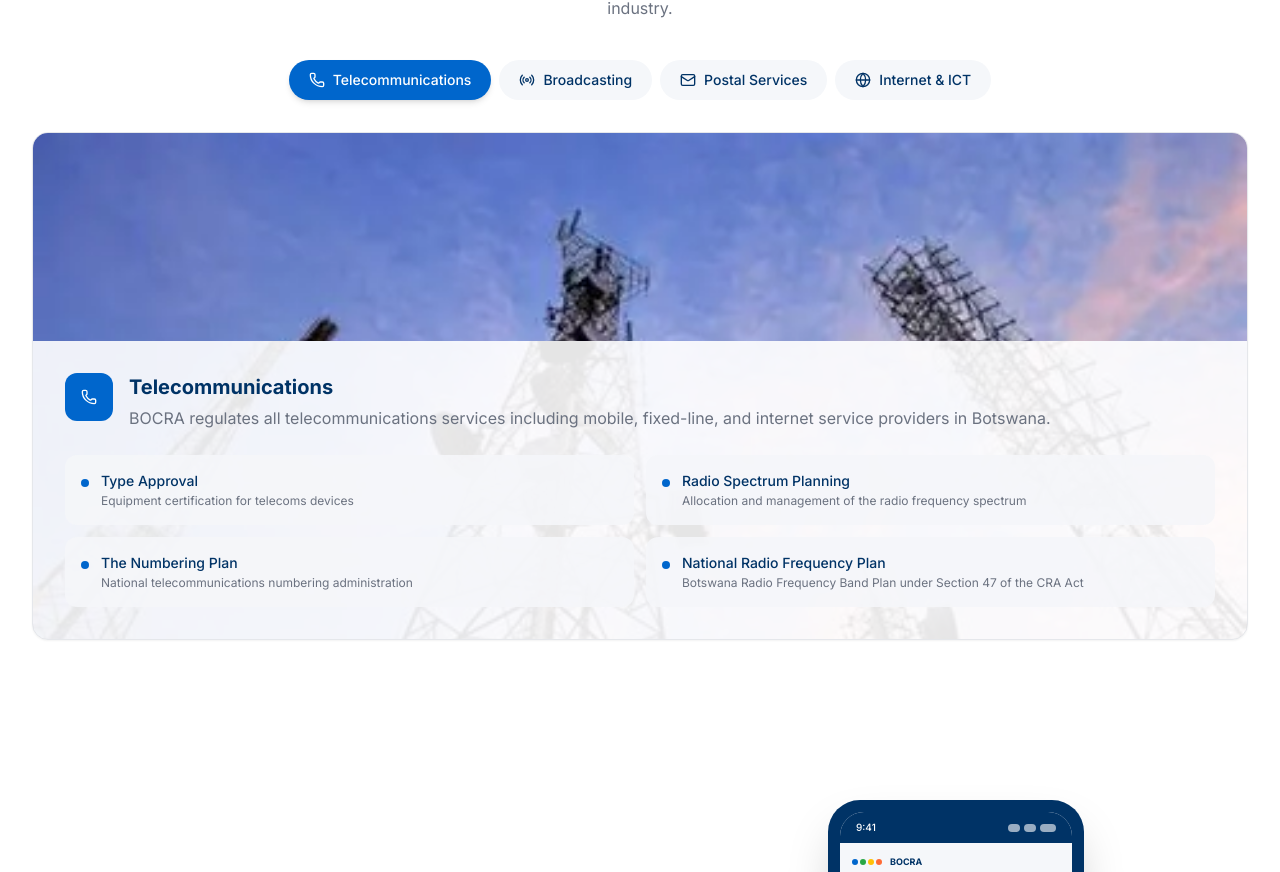
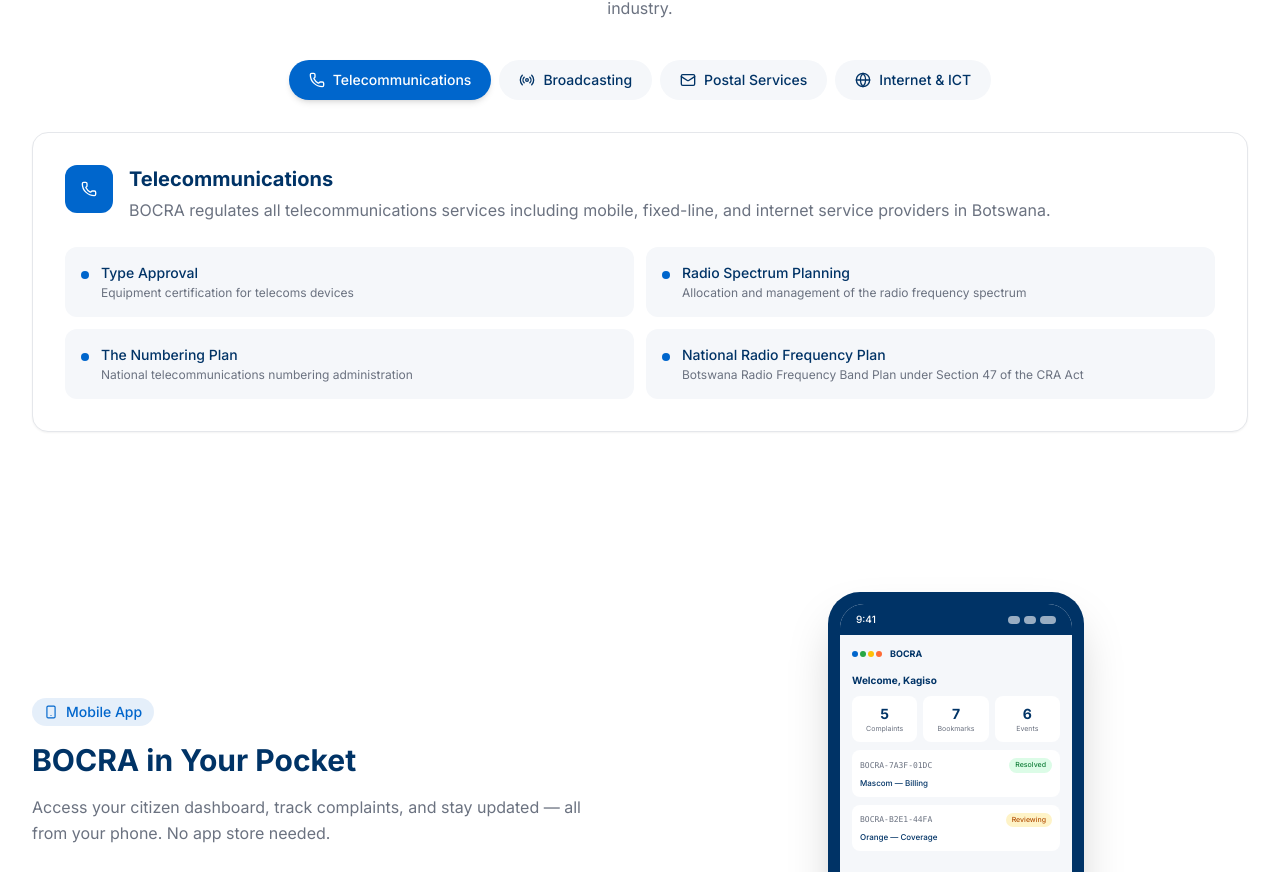
Before and after one commit to luxraye/regulator, a Next.js app: page / in a window 1280 px wide. Shown: the part 2932-3804 px from the top of the page. Built offline with nearby package versions, Linux system fonts and the light colour scheme; no server answers.

Commit message:
mandate images removed

```diff
--- a/src/components/home/mandate-section.tsx
+++ b/src/components/home/mandate-section.tsx
@@ -8,8 +8,6 @@ const mandateTabs = [
     id: "telecoms",
     label: "Telecommunications",
     icon: <Phone className="w-4 h-4" />,
-    color: "bg-bocra-blue",
-    image: "/images/sector-telecoms.jpg",
     description:
       "BOCRA regulates all telecommunications services including mobile, fixed-line, and internet service providers in Botswana.",
     items: [
@@ -23,8 +21,6 @@ const mandateTabs = [
     id: "broadcasting",
     label: "Broadcasting",
     icon: <Radio className="w-4 h-4" />,
-    color: "bg-bocra-green",
-    image: "/images/sector-broadcasting.jpg",
     description:
       "BOCRA regulates all broadcasting, subscription management services and re-broadcasting activities including Yarona FM, Duma FM, Gabz FM, and eBotswana.",
     items: [
@@ -37,8 +33,6 @@ const mandateTabs = [
     id: "postal",
     label: "Postal Services",
     icon: <Mail className="w-4 h-4" />,
-    color: "bg-bocra-amber",
-    image: "/images/sector-postal.jpg",
     description:
       "BOCRA supervises the provision of postal services in Botswana. The CRA Act prohibits any person to provide postal services without a valid licence.",
     items: [
@@ -51,8 +45,6 @@ const mandateTabs = [
     id: "internet",
     label: "Internet & ICT",
     icon: <Globe className="w-4 h-4" />,
-    color: "bg-bocra-orange",
-    image: "/images/sector-internet.jpg",
     description:
       "BOCRA manages Botswana's internet infrastructure including the .bw country code domain, cybersecurity, and electronic communications.",
     items: [
@@ -95,7 +87,6 @@ export function MandateSection() {
           </p>
         </div>
 
-        {/* Tab buttons */}
         <div className="flex flex-wrap justify-center gap-2 mb-8">
           {mandateTabs.map((tab) => (
             <button
@@ -113,28 +104,8 @@ export function MandateSection() {
           ))}
         </div>
 
-        {/* Active tab content */}
-        <div className="bg-white rounded-2xl border border-border overflow-hidden shadow-sm">
-          <div className="w-full h-44 md:h-52 bg-bocra-light overflow-hidden" key={active.id}>
-            {/* eslint-disable-next-line @next/next/no-img-element */}
-            <img
-              src={active.image}
-              alt={active.label}
-              className="w-full h-full object-cover object-center md:object-top contrast-105 saturate-110 [image-rendering:-webkit-optimize-contrast]"
-            />
-          </div>
-          <div className="relative">
-            <div className="absolute inset-0">
-              {/* eslint-disable-next-line @next/next/no-img-element */}
-              <img
-                src={active.image}
-                alt=""
-                aria-hidden="true"
-                className="w-full h-full object-cover opacity-10 [image-rendering:-webkit-optimize-contrast]"
-              />
-              <div className="absolute inset-0 bg-white/94" />
-            </div>
-            <div className="relative p-8">
+        <div className="bg-white rounded-2xl border border-border overflow-hidden shadow-sm" key={active.id}>
+          <div className="p-8">
             <div className="flex items-start gap-4 mb-6">
               <div className={`w-12 h-12 rounded-xl ${getIconBgClasses(active.id)} flex items-center justify-center shrink-0`}>
                 {active.icon}
@@ -148,7 +119,7 @@ export function MandateSection() {
             <div className="grid grid-cols-1 md:grid-cols-2 gap-3">
               {active.items.map((item) => {
                 const inner = (
-                    <div className="flex items-start gap-3 p-4 rounded-xl bg-bocra-light/90 hover:bg-gray-100 transition-colors group">
+                  <div className="flex items-start gap-3 p-4 rounded-xl bg-bocra-light hover:bg-gray-100 transition-colors group">
                     <div className="w-2 h-2 rounded-full bg-bocra-blue mt-2 shrink-0" />
                     <div>
                       <p className="font-medium text-sm text-bocra-navy group-hover:text-bocra-blue transition-colors">
@@ -172,7 +143,6 @@ export function MandateSection() {
           </div>
         </div>
       </div>
-      </div>
     </section>
   );
 }
```
Lines whose indentation alone changed are shown as unchanged.
